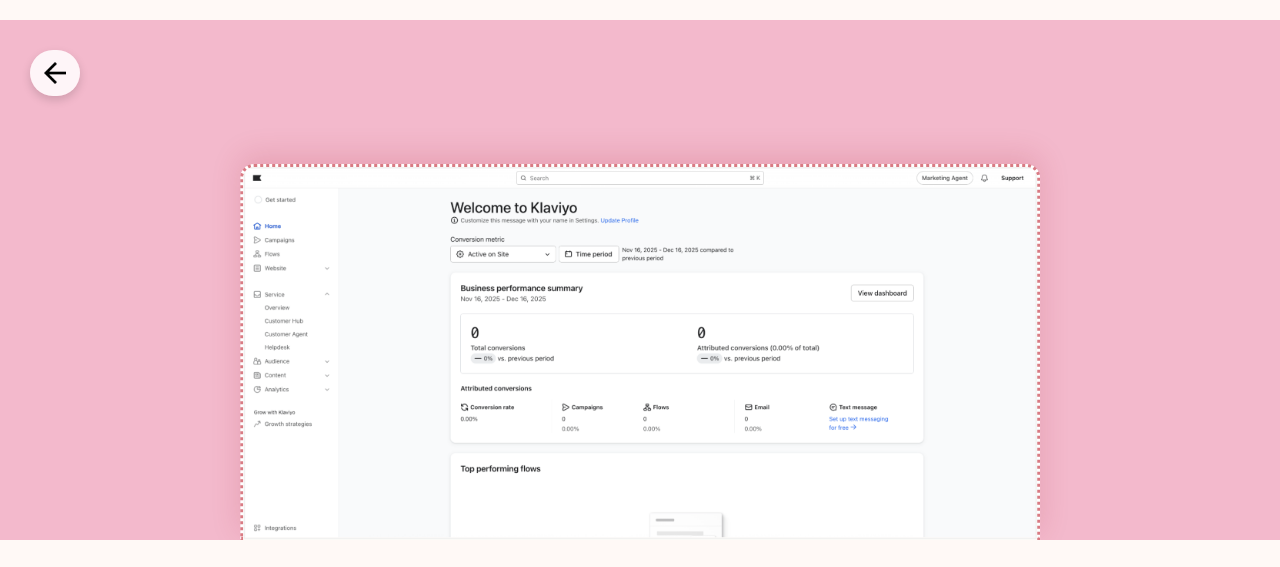
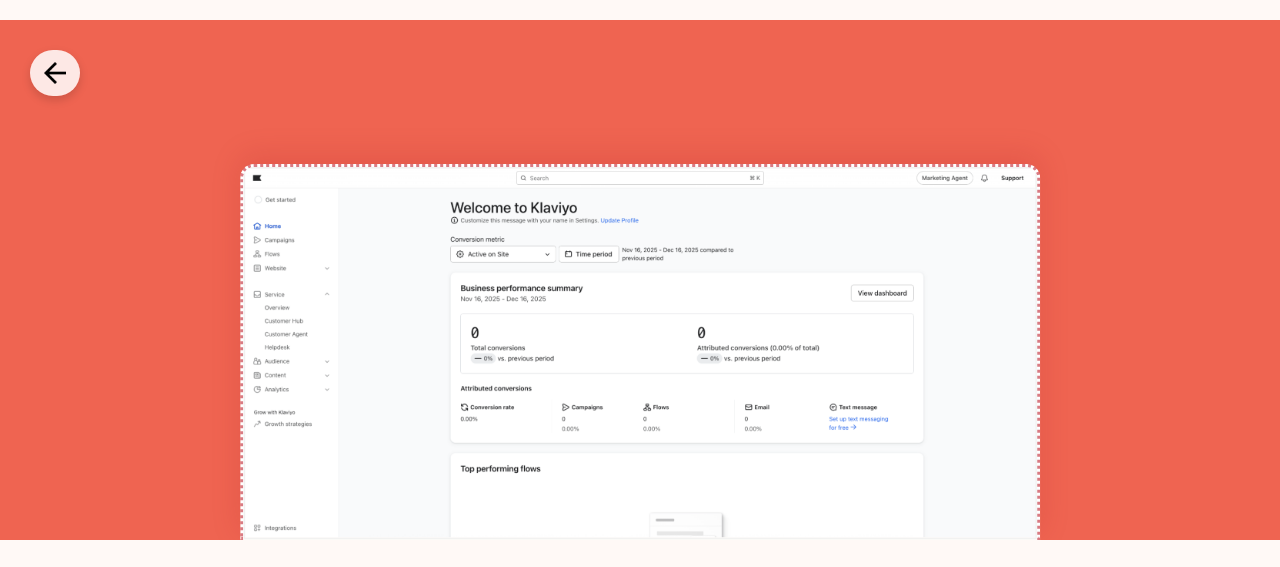
Before and after one commit to kuprety/kuprety.github.io, a plain HTML site: page projects/klaviyo.html in a window 1280 px wide. Shown: the part 86-653 px from the top of the page. Drawn offline with Linux system fonts and the light colour scheme; a web font is replaced by a local one.

Commit message:
changing background color

```diff
--- a/projects/klaviyo.css
+++ b/projects/klaviyo.css
@@ -10,7 +10,7 @@
 .banner.klaviyo-banner {
     height: 520px;
     overflow: hidden;
-    background-color: #f3b9cc;
+    background-color: #ef6451;
 }
 
 .banner.klaviyo-banner img.banner-shot {
```
